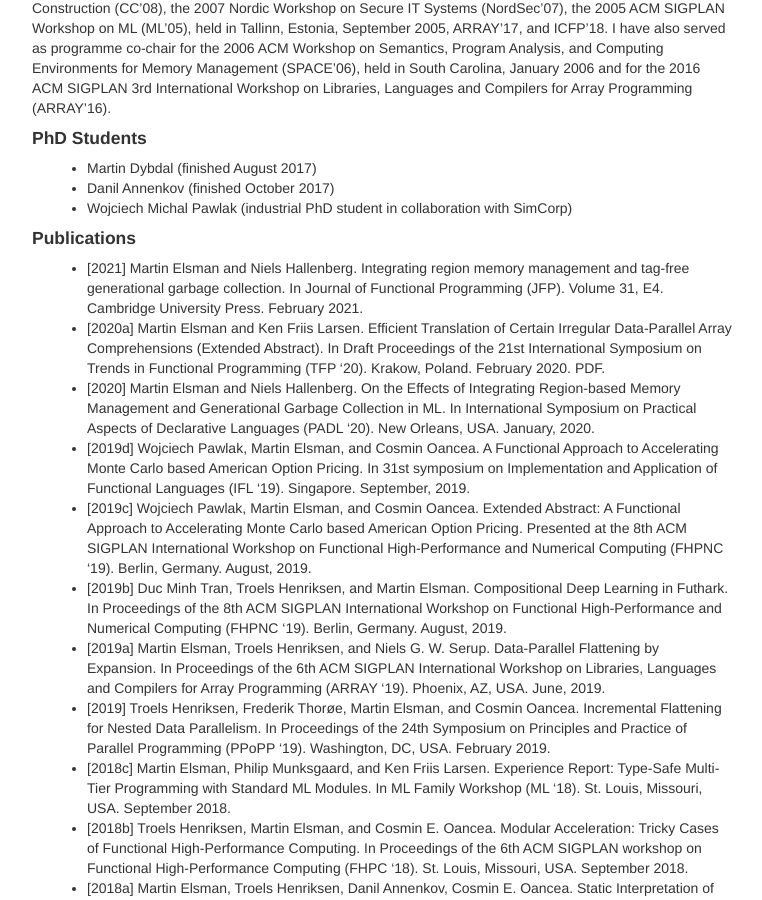
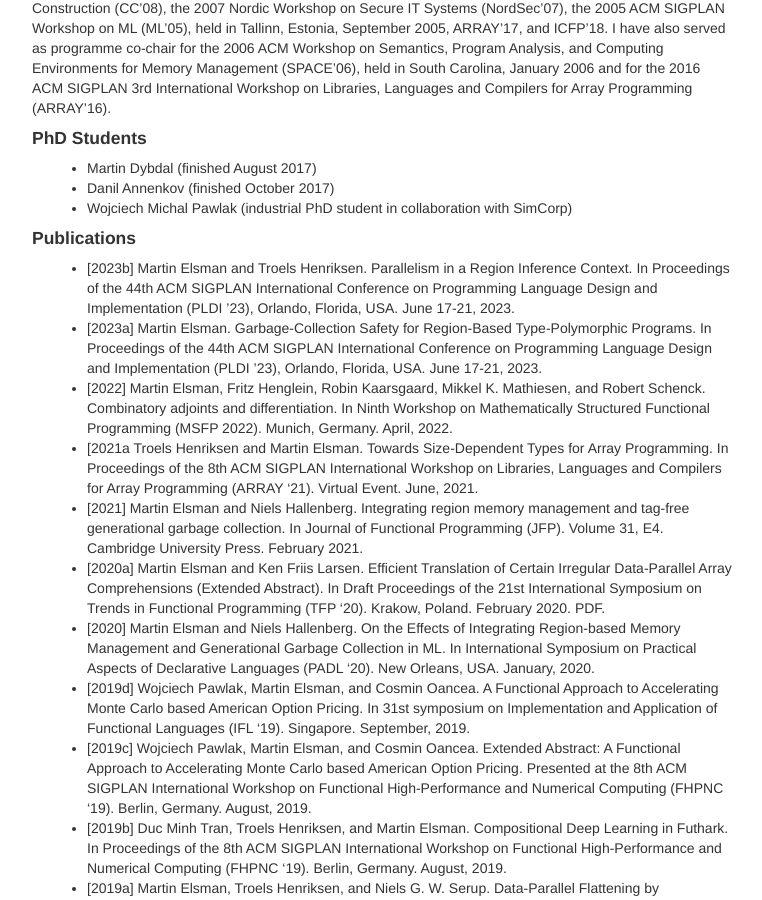
Before and after one commit to melsman/melsman.github.io, a Jekyll site: the page built from cv.md, in a window 1280 px wide and 900 px high, scrolled down 4305 px. Shown: the whole window, without its empty margins (258-1020 px from the left). Built offline with Jekyll 4.4.1, drawn with Linux system fonts in a browser that asks for light colours; nearby versions of some CDN libraries.

Commit message:
new papers

```diff
--- a/cv.md
+++ b/cv.md
@@ -339,6 +339,14 @@ on Libraries, Languages and Compilers for Array Programming (ARRAY'16).
 
 #### Publications
 
+* [2023b] Martin Elsman and Troels Henriksen. Parallelism in a Region Inference Context. In Proceedings of the 44th ACM SIGPLAN International Conference on Programming Language Design and Implementation (PLDI ’23), Orlando, Florida, USA. June 17-21, 2023.
+
+* [2023a] Martin Elsman. Garbage-Collection Safety for Region-Based Type-Polymorphic Programs. In Proceedings of the 44th ACM SIGPLAN International Conference on Programming Language Design and Implementation (PLDI ’23), Orlando, Florida, USA. June 17-21, 2023.
+
+* [2022] Martin Elsman, Fritz Henglein, Robin Kaarsgaard, Mikkel K. Mathiesen, and Robert Schenck. Combinatory adjoints and differentiation. In Ninth Workshop on Mathematically Structured Functional Programming (MSFP 2022). Munich, Germany. April, 2022.
+
+* [2021a Troels Henriksen and Martin Elsman. Towards Size-Dependent Types for Array Programming. In Proceedings of the 8th ACM SIGPLAN International Workshop on Libraries, Languages and Compilers for Array Programming (ARRAY ‘21). Virtual Event. June, 2021.
+
 * [2021] Martin Elsman and Niels Hallenberg. Integrating region memory management and tag-free generational garbage collection. In Journal of Functional Programming (JFP). Volume 31, E4. Cambridge University Press. February 2021.
 
 * [2020a] Martin Elsman and Ken Friis Larsen. Efficient Translation of Certain Irregular Data-Parallel Array Comprehensions (Extended Abstract). In Draft Proceedings of the 21st International Symposium on Trends in Functional Programming (TFP '20). Krakow, Poland. February 2020. PDF.
```
